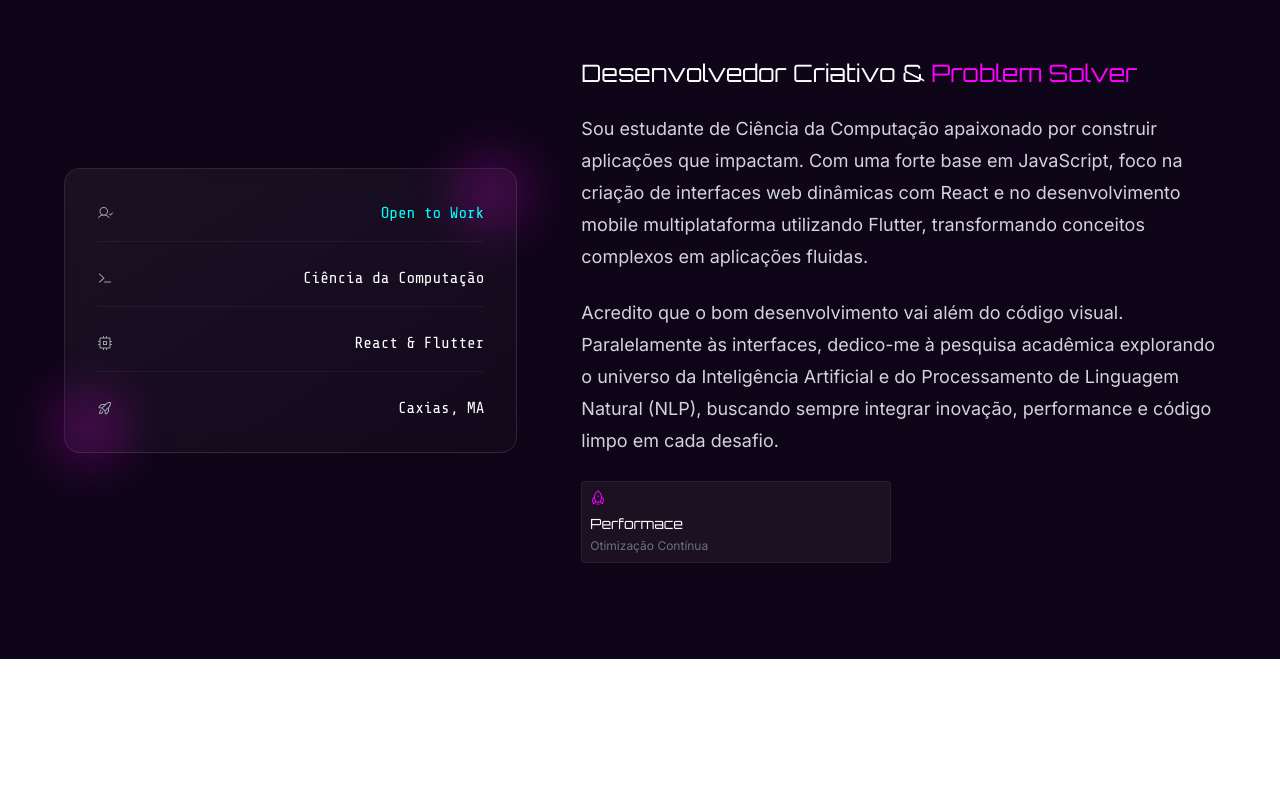
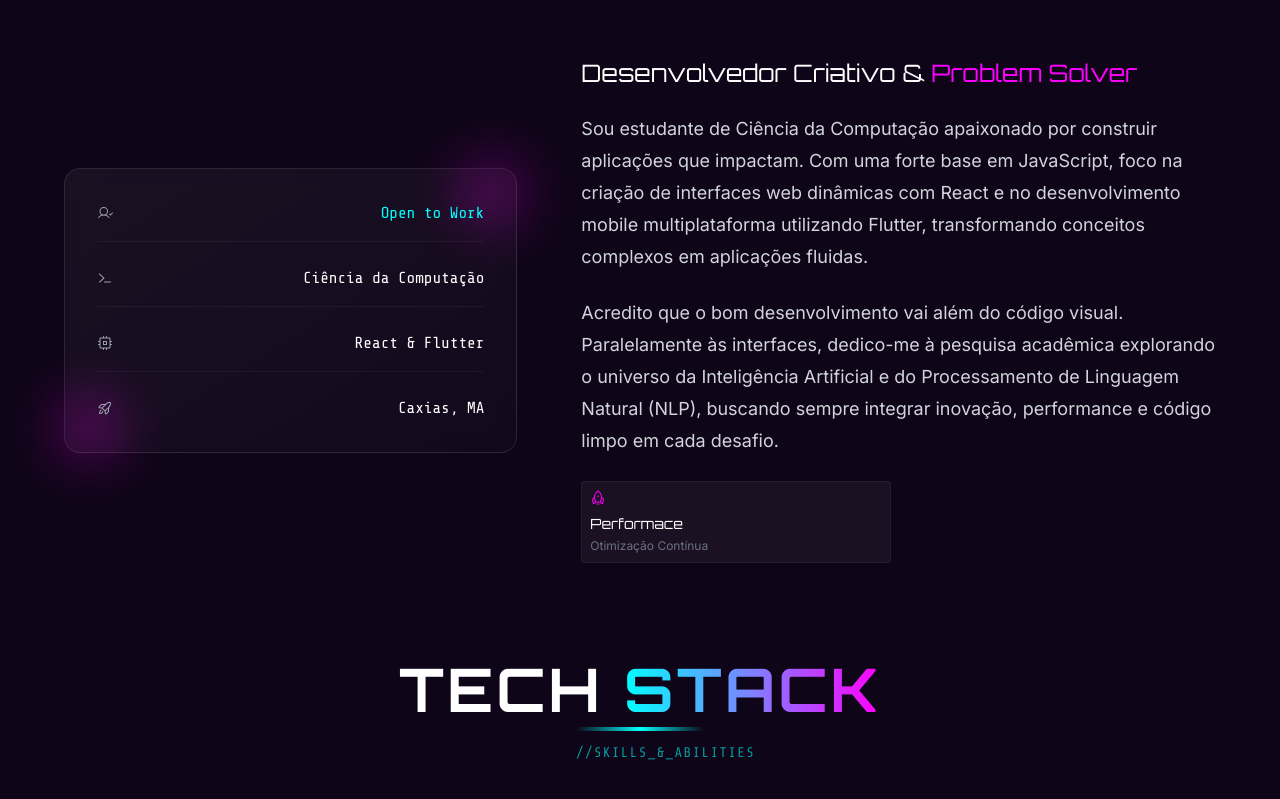
Before and after one commit to JonasNogueiraS/jonasdev-portfolio, a React (Vite) app: page / in a window 1280 px wide. Shown: the part 1003-1802 px from the top of the page. Before the commit the page ends 1662 px from the top, so only its background shows below. Built offline with nearby package versions, Linux system fonts and the light colour scheme.

Commit message:
feat: criação componente skills

```diff
--- a/src/App.tsx
+++ b/src/App.tsx
@@ -1,5 +1,6 @@
 import About from "./components/about/About"
 import Profile from "./components/home/Perfil"
+import Skills from "./components/skills/Skills"
 import MainLayout from "./layout/MainLayout"
 
 function App() {
@@ -8,6 +9,7 @@ function App() {
     <MainLayout>
       <Profile/>
       <About/>
+      <Skills/>
     </MainLayout>
   )
 }
--- /dev/null
+++ b/src/components/skills/SkillHeader.tsx
@@ -0,0 +1,11 @@
+export default function SkillHeader() {
+  return (
+    <div className="flex flex-col items-center mb-20">
+      <h2 className="text-4xl md:text-6xl font-display font-bold text-white mb-2 tracking-wider">TECH <span className="text-transparent bg-clip-text bg-gradient-to-r from-synth-secondary to-synth-primary">STACK</span>
+      </h2>
+      <div className="h-1 w-32 bg-gradient-to-r from-transparent via-synth-secondary to-transparent">
+        <p className="mt-4 font-mono text-synth-secondary/60 text-sm tracking-widest uppercase"> //Skills_&_Abilities</p>
+      </div>
+    </div>
+  );
+}
--- /dev/null
+++ b/src/components/skills/Skills.tsx
@@ -0,0 +1,9 @@
+import SkillHeader from "./SkillHeader";
+
+export default function Skills() {
+  return (
+    <div className="">
+        <SkillHeader />
+    </div>
+  );
+}
--- /dev/null
+++ b/src/components/skills/types.ts
@@ -0,0 +1,5 @@
+export interface SkillItem {
+  name: string;
+  level: number;
+  color: string;
+}
```
